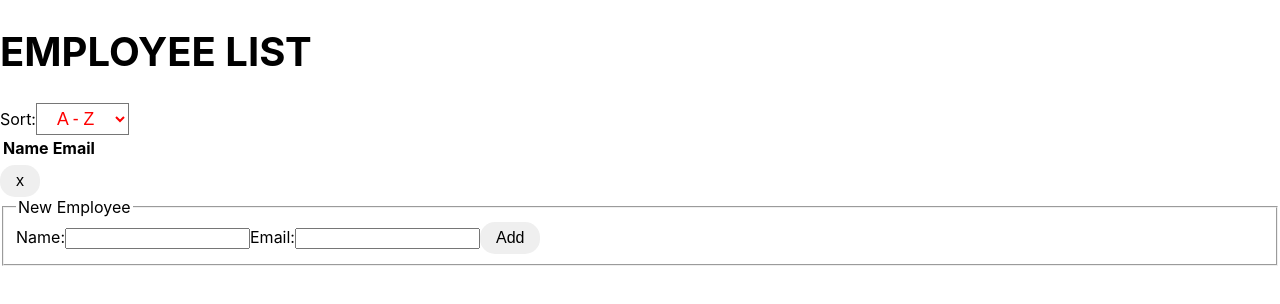
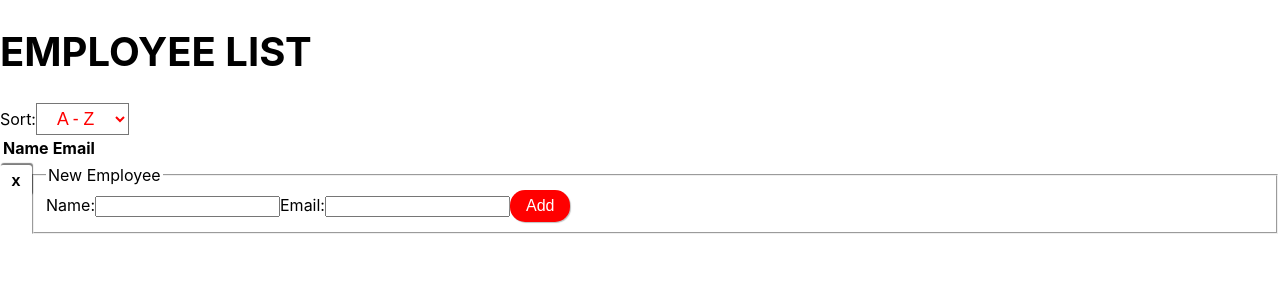
Before and after one commit to RihardsJ/employee-list, a React (Create React App) app: page / in a window 1280 px wide. Shown: the top 304 px of the page. Built offline with nearby package versions, Linux system fonts and the light colour scheme.

Commit message:
change button component style

```diff
--- a/src/Components/Button.jsx
+++ b/src/Components/Button.jsx
@@ -2,11 +2,16 @@ import styled from "styled-components";
 
 const Button = styled.button`
   cursor: pointer;
+  color: white;
+  background-color: red;
   font-size: 1em;
   height: 2rem;
+  max-width: 360px;
   padding: 0.25em 1em;
   border-radius: 15px;
   border-style: none;
+  box-shadow: 1px 1px 1px hsla(0, 0%, 0%, 0.25),
+    -1px -1px 1px hsla(0, 100%, 100%, 0.25);
 `;
 
 export default Button;
--- a/src/Components/Input.jsx
+++ b/src/Components/Input.jsx
@@ -8,7 +8,17 @@ const Form = styled.form``;
 
 const InputLabel = styled(Label)``;
 
-const OpenFormButton = styled(Button)``;
+const OpenFormButton = styled(Button)`
+  float: left;
+  width: 2rem;
+  height: 2rem;
+  padding: 0;
+  border-radius: 3px;
+  font-weight: 700;
+  box-shadow: 1px -2px 1px hsl(0, 0%, 0%, 0.5);
+  background-color: white;
+  color: black;
+`;
 
 const SubmitButton = styled(Button)``;
 
```
